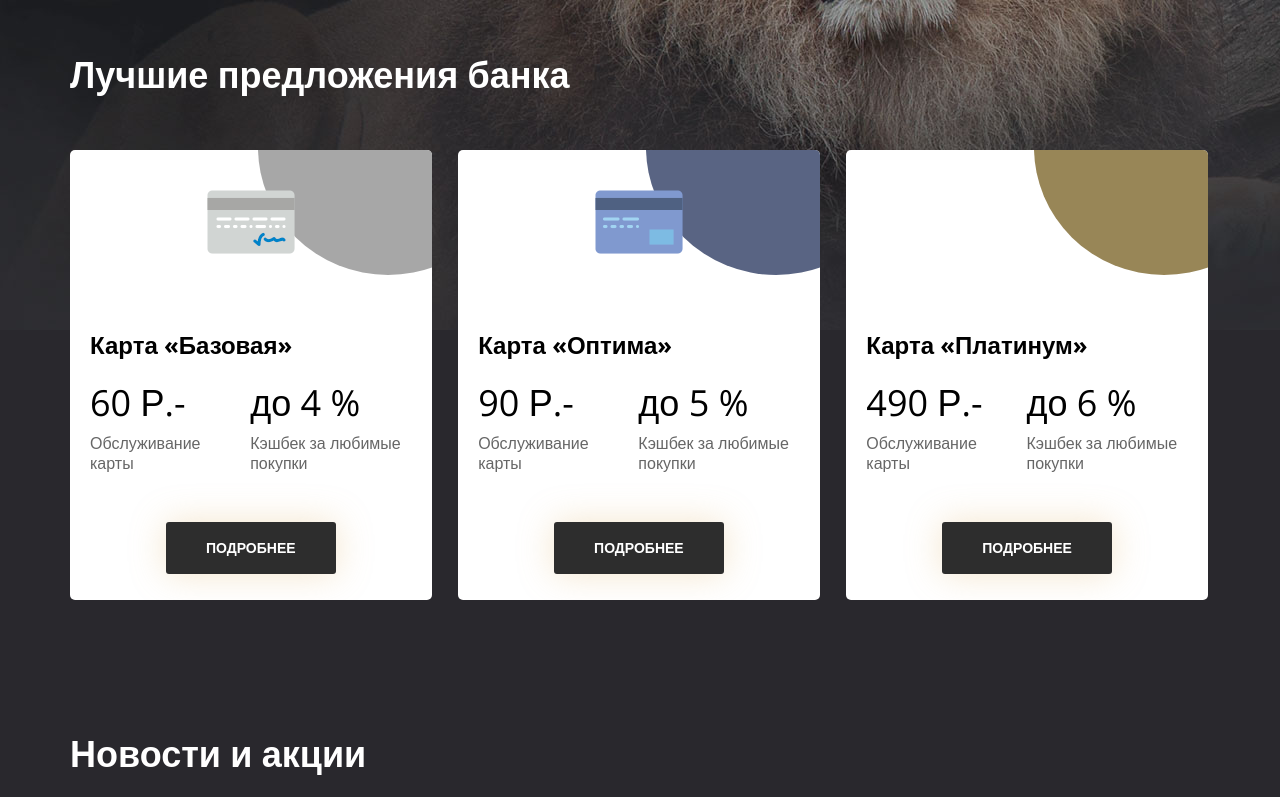
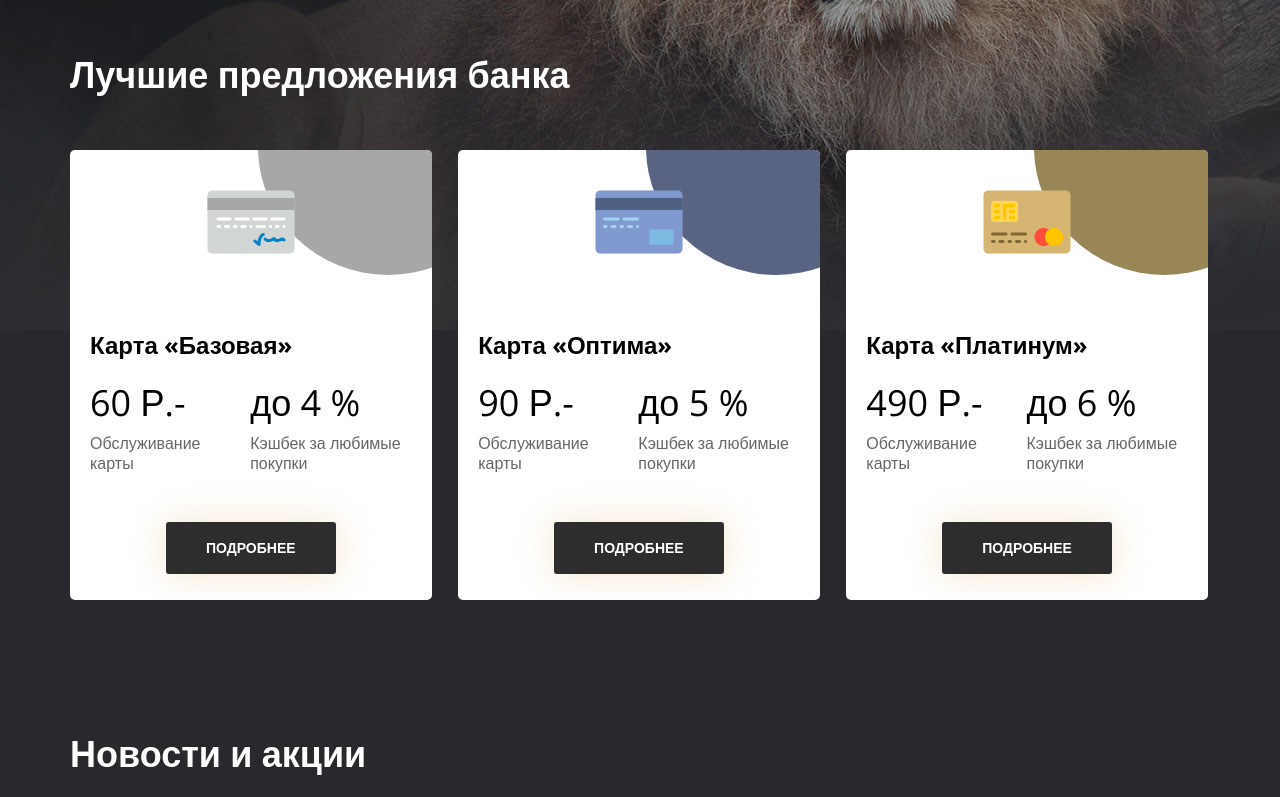
Before and after one commit to Paimonia/lionbank, a plain HTML site: page index.html in a window 1280 px wide. Shown: the part 728-1525 px from the top of the page. Drawn offline with nearby package versions, Linux system fonts and the light colour scheme.

Commit message:
Мини фикс

```diff
--- a/css/creditcard.css
+++ b/css/creditcard.css
@@ -61,7 +61,7 @@
     height:144px;
     background:url(../img/offers/optima.png) center 40px no-repeat;
 }
-.creditcards_style_platinum:after {
+.creditcard_style_platinum:after {
     content:'';
     position:absolute;
     top:0;
```
